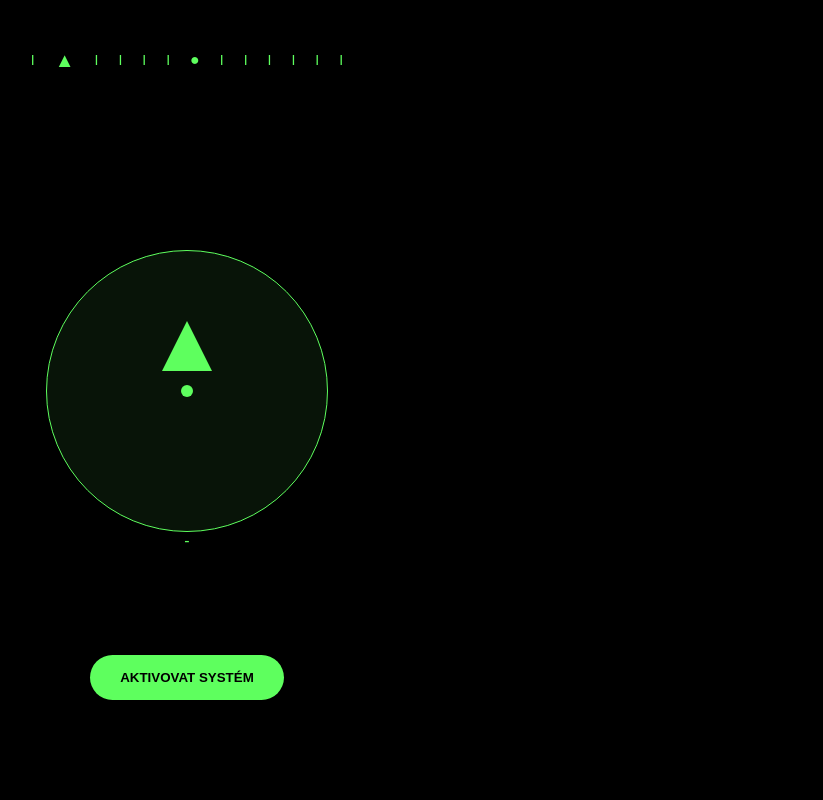
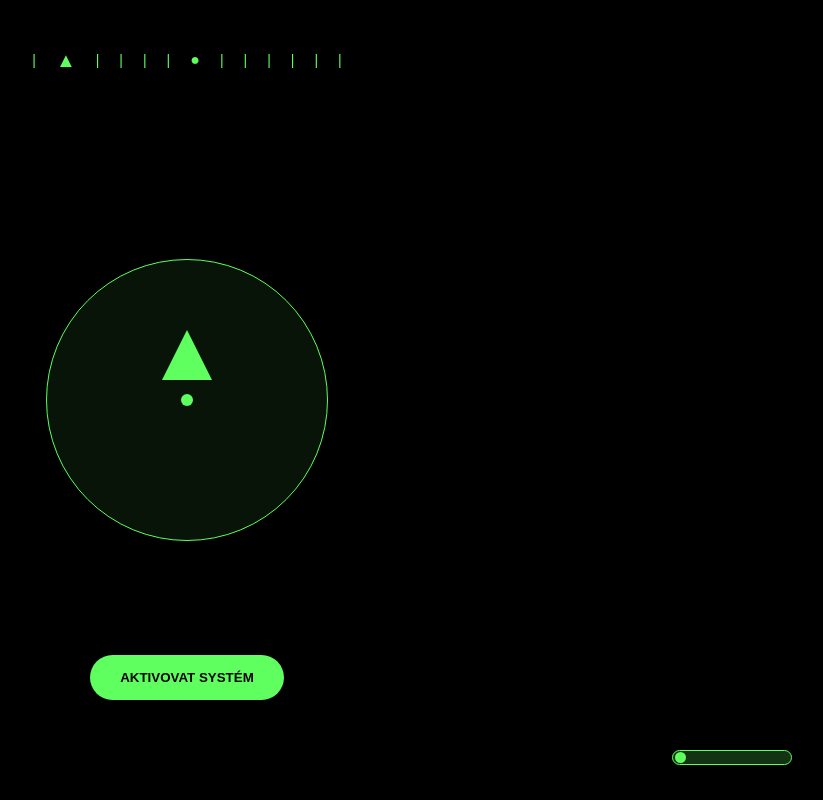
Before and after one commit to johanahlavacova3-hue/DDT4-DEV, a plain HTML site: page index.html in a window 1280 px wide. Shown: the whole page, without its empty margins (453-1276 px from the left). Drawn offline with Linux system fonts and the light colour scheme; a web font is replaced by a local one.

Commit message:
Update index.html

```diff
--- a/index.html
+++ b/index.html
@@ -4,6 +4,7 @@
     <meta charset="UTF-8">
     <meta name="viewport" content="width=device-width, initial-scale=1.0, maximum-scale=1.0, user-scalable=no">
     <title>AR Kompas</title>
+    <link rel="stylesheet" href="https://use.typekit.net/ppf1adt.css">
     <link rel="stylesheet" href="style.css">
 </head>
 <body>
@@ -11,19 +12,19 @@
 
     <div id="top-bar">
         <div id="top-indicator">
-            <span class="tick">I</span>
+            <span class="tick">|</span>
             <span class="triangle-small">▲</span>
-            <span class="tick">I</span>
-            <span class="tick">I</span>
-            <span class="tick">I</span>
-            <span class="tick">I</span>
+            <span class="tick">|</span>
+            <span class="tick">|</span>
+            <span class="tick">|</span>
+            <span class="tick">|</span>
             <span class="dot-small">●</span>
-            <span class="tick">I</span>
-            <span class="tick">I</span>
-            <span class="tick">I</span>
-            <span class="tick">I</span>
-            <span class="tick">I</span>
-            <span class="tick">I</span>
+            <span class="tick">|</span>
+            <span class="tick">|</span>
+            <span class="tick">|</span>
+            <span class="tick">|</span>
+            <span class="tick">|</span>
+            <span class="tick">|</span>
         </div>
     </div>
 
@@ -35,7 +36,10 @@
     </div>
 
     <button id="btn-start">AKTIVOVAT SYSTÉM</button>
-    <div id="cam-toggle">-</div>
+
+    <div id="mode-toggle">
+        <div id="toggle-ball"></div>
+    </div>
 
     <script src="skript.js"></script>
 </body>
```
